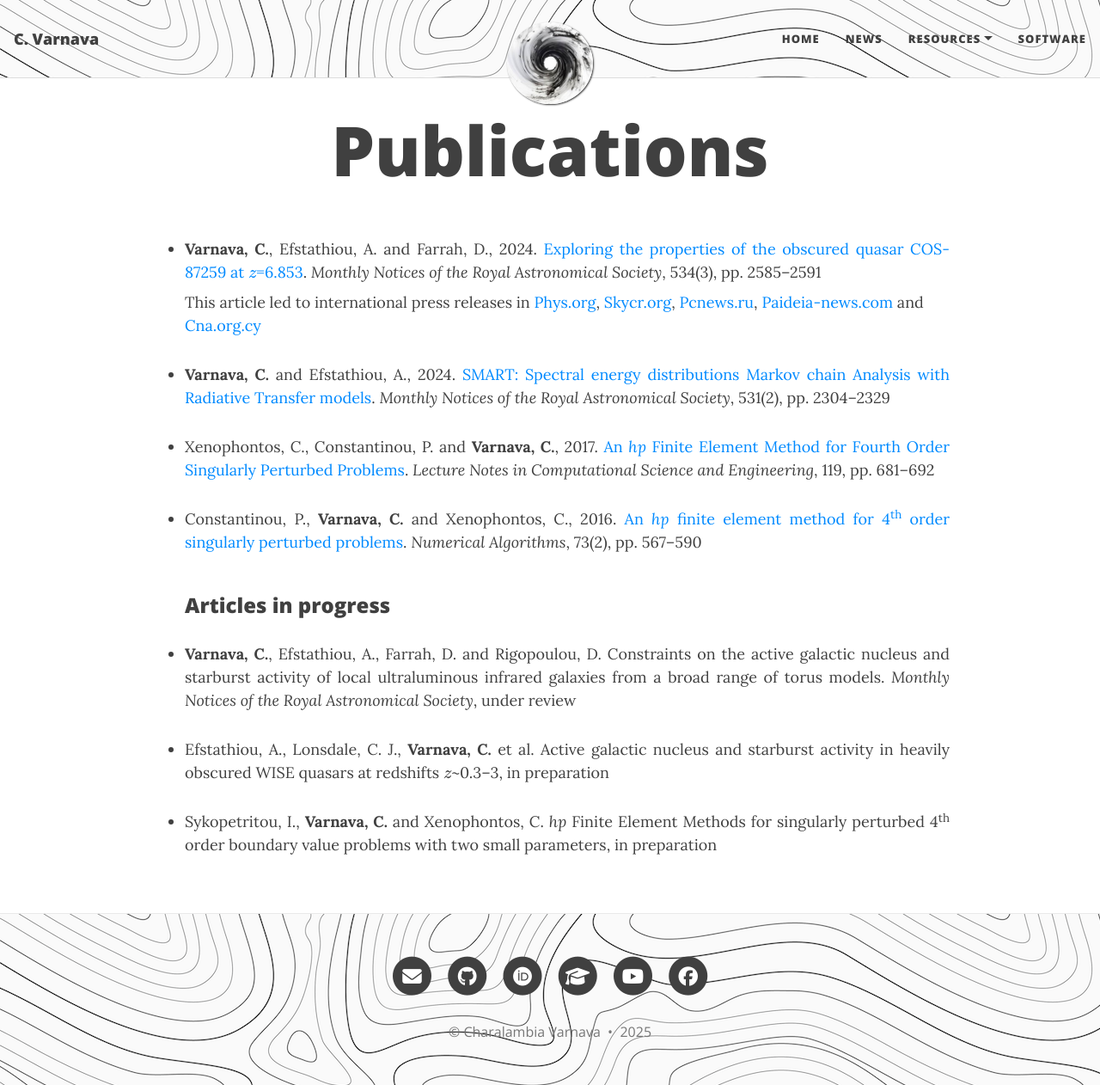
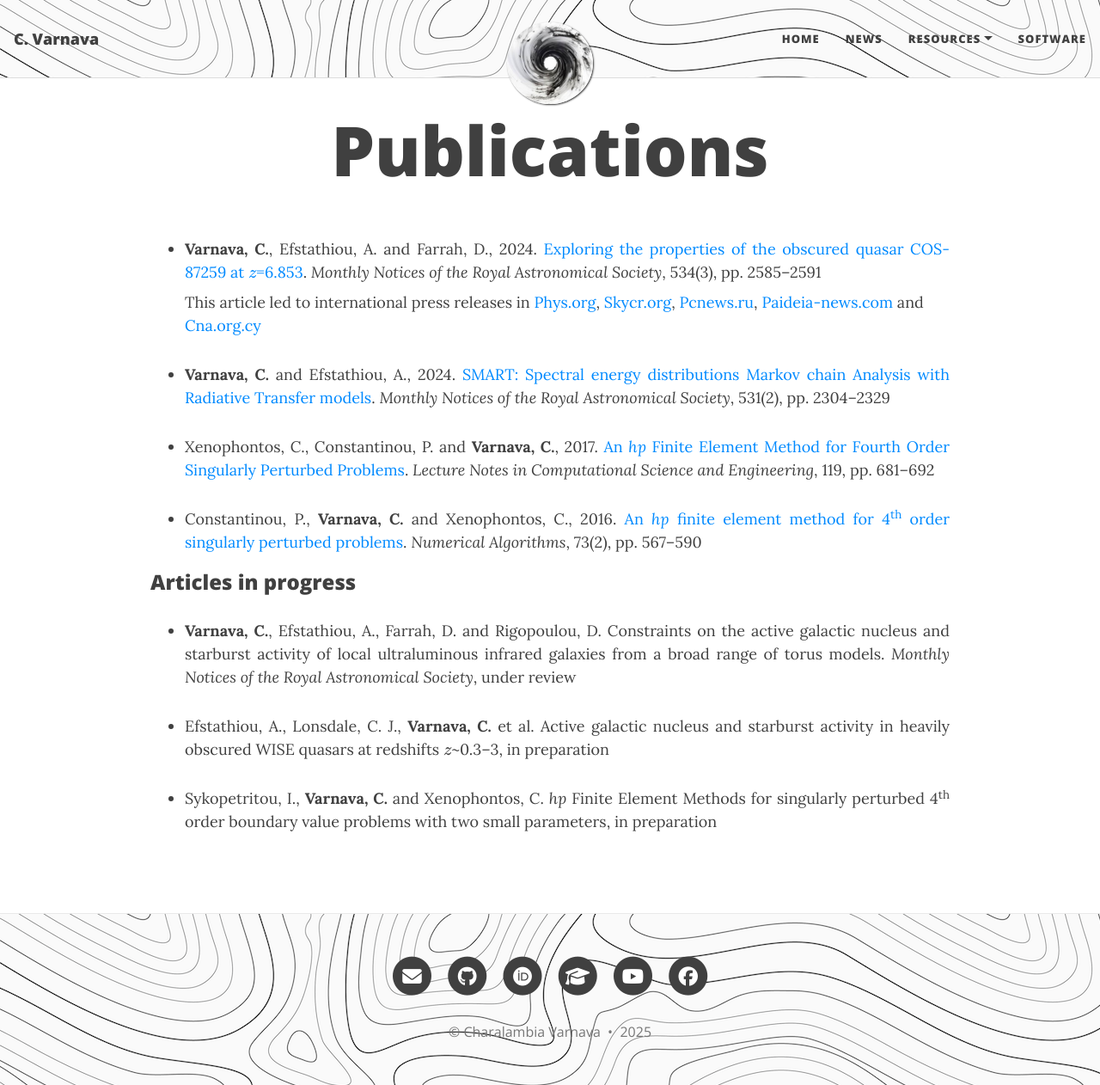
Before and after one commit to ch-var/ch-var.github.io, a Jekyll site: the page built from publications.html, in a window 1280 px wide and 1262 px high. Shown: the whole window at 86% size. Built offline with Jekyll 4.4.1, drawn with Linux system fonts in a browser that asks for light colours; formulas are drawn with MathJax 3.

Commit message:
Update publications.html

```diff
--- a/publications.html
+++ b/publications.html
@@ -31,8 +31,9 @@ mathjax: true
 <li class="responsive-margin">Xenophontos, C., Constantinou, P. and <b>Varnava, C.</b>, 2017. <a href="https://doi.org/10.1007/978-3-319-65870-4_49">An <i>hp</i> Finite Element Method for Fourth Order Singularly Perturbed Problems</a>. <i>Lecture Notes in Computational Science and Engineering</i>, 119, pp. 681–692</li>
 <p></p>
 <li class="responsive-margin">Constantinou, P., <b>Varnava, C.</b> and Xenophontos, C., 2016. <a href="https://doi.org/10.1007/s11075-016-0108-9">An <i>hp</i> finite element method for 4<sup>th</sup> order singularly perturbed problems</a>. <i>Numerical Algorithms</i>, 73(2), pp. 567–590</li>
-<br>
+</ul>
 <p style="font-family: var(--header-font); font-weight: 800; line-height: 1.1; font-size: 1.5rem; margin-top: 1.25rem;">Articles in progress</p>
+<ul>
 <li class="responsive-margin"><b>Varnava, C.</b>, Efstathiou, A., Farrah, D. and Rigopoulou, D. Constraints on the active galactic nucleus and starburst activity of local ultraluminous infrared galaxies from a broad range of torus models. <i>Monthly Notices of the Royal Astronomical Society</i>, under review</li>
 <p></p>
 <li class="responsive-margin">Efstathiou, A., Lonsdale, C. J., <b>Varnava, C.</b> et al. Active galactic nucleus and starburst activity in heavily obscured WISE quasars at redshifts \(z\)~0.3–3, in preparation</li>
```
